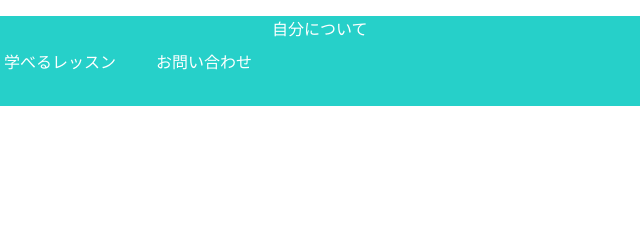
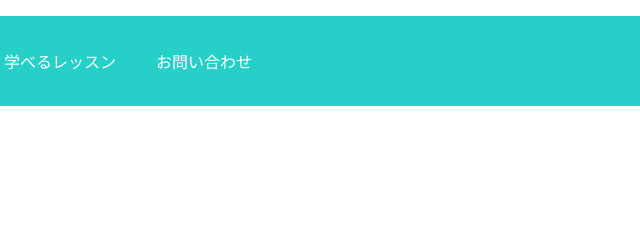
Before and after one commit to shi-ots/shi-ots.github.io, a plain HTML site: page index.html in a window 1280 px wide. Shown: the top 240 px of the page, 398-1038 px from the left. Drawn offline with Linux system fonts and the light colour scheme.

Commit message:
Update index.html

```diff
--- a/index.html
+++ b/index.html
@@ -13,7 +13,6 @@
           <li>プログラミングとは</li>
           <li>学べるレッスン</li>
           <li>お問い合わせ</li>
-          <l1>自分について</li>
         </ul>
       </div>
     </div>
```
